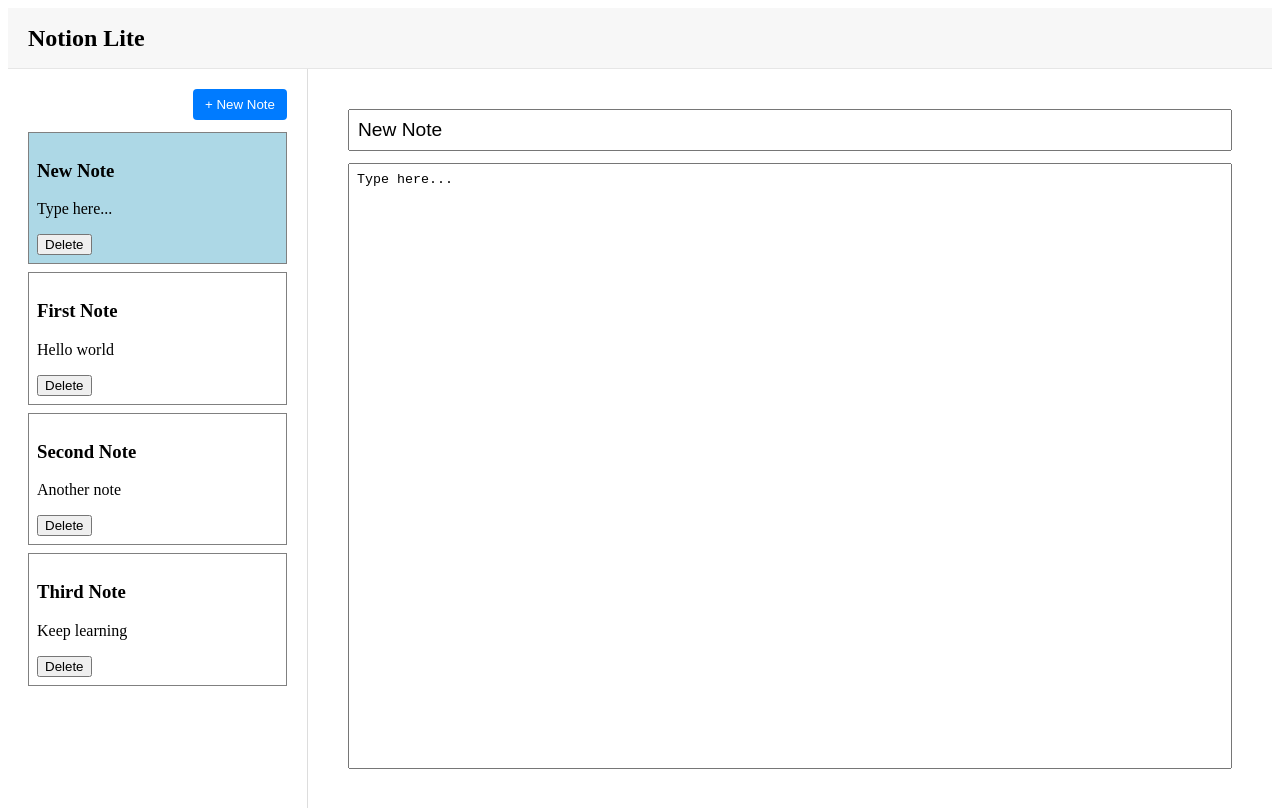
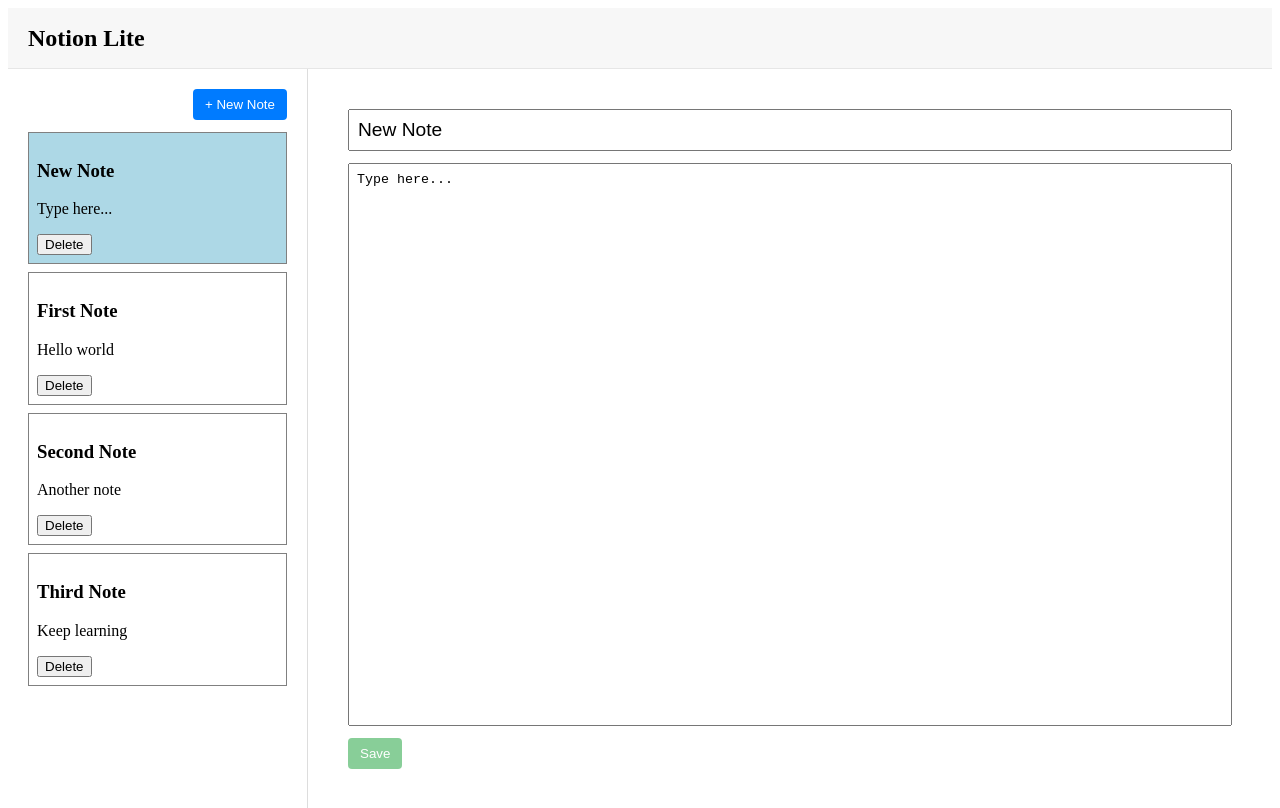
Before and after one commit to saifxss/notion-lite, a React (Vite) app: page / in a window 1280 px wide. Both pictures are taken after a click on the button "+ New Note". Shown: the top 808 px of the page. Built offline with nearby package versions, Linux system fonts and the light colour scheme.

Commit message:
Updated the NoteEditor

```diff
--- a/src/App.css
+++ b/src/App.css
@@ -63,3 +63,18 @@
   resize: none;
   min-height: 200px;
 }
+
+.editor-actions {
+  margin-top: 12px;
+}
+
+.save-btn {
+  background: #28a745;
+  color: white;
+  border: none;
+  padding: 8px 12px;
+  border-radius: 4px;
+  cursor: pointer;
+}
+
+.save-btn:disabled { opacity: 0.55; cursor: not-allowed; }
--- a/src/App.tsx
+++ b/src/App.tsx
@@ -57,7 +57,6 @@
             selectedNoteId={selectedNoteId}
             onSelectNote={setSelectedNoteId}
             onDeleteNote={deleteNote}
-            onUpdateNote={updateNote}
           />
         </aside>
         <section className="editor-area">
--- a/src/components/NoteEditor.tsx
+++ b/src/components/NoteEditor.tsx
@@ -1,3 +1,4 @@
+import { useState, useEffect } from "react";
 import type { Note } from "../types/note";
 
 interface NoteEditorProps {
@@ -6,21 +7,39 @@
 }
 
 export default function NoteEditor({ note, onChange }: NoteEditorProps) {
+  const [title, setTitle] = useState(note?.title ?? "");
+  const [content, setContent] = useState(note?.content ?? "");
+
+  useEffect(() => {
+    setTitle(note?.title ?? "");
+    setContent(note?.content ?? "");
+  }, [note?.id]);
+
   if (!note) {
     return <p>Select a note to edit</p>;
   }
 
+  const save = () => {
+    onChange({ ...note, title, content });
+  };
+
+  const unchanged = note.title === title && note.content === content;
+
   return (
     <div className="note-editor">
       <input className="note-title"
-        value={note.title}
-        onChange={(e) => onChange({ ...note, title: e.target.value })}
+        value={title}
+        onChange={(e) => setTitle(e.target.value)}
       />
 
       <textarea className="note-content"
-        value={note.content}
-        onChange={(e) => onChange({ ...note, content: e.target.value })}
+        value={content}
+        onChange={(e) => setContent(e.target.value)}
       />
+
+      <div className="editor-actions">
+        <button className="save-btn" onClick={save} disabled={unchanged}>Save</button>
+      </div>
     </div>
   );
 }
--- a/src/components/NoteItem.tsx
+++ b/src/components/NoteItem.tsx
@@ -1,33 +1,16 @@
 import type { Note } from "../types/note";
-import { useState, useEffect } from "react";
 
 interface NoteItemProps {
   note: Note;
   isSelected: boolean;
   onClick: () => void;
   onDelete: () => void;
-  onUpdate: (note: Note) => void;
 }
 
-export default function NoteItem({ note, isSelected, onClick, onDelete, onUpdate }: NoteItemProps) {
-  const [editing, setEditing] = useState(false);
-  const [title, setTitle] = useState(note.title);
-  const [content, setContent] = useState(note.content);
-
-  useEffect(() => {
-    setTitle(note.title);
-    setContent(note.content);
-    setEditing(false);
-  }, [note.id]);
-
-  const save = () => {
-    onUpdate({ ...note, title, content });
-    setEditing(false);
-  };
-
+export default function NoteItem({ note, isSelected, onClick, onDelete }: NoteItemProps) {
  return (
     <div
-      onClick={() => { onClick(); setEditing(true); }}
+      onClick={onClick}
       style={{
         border: "1px solid gray",
         padding: "8px",
@@ -36,18 +19,8 @@
         cursor: "pointer",
       }}
     >
-      {editing ? (
-        <>
-          <input value={title} onChange={(e) => setTitle(e.target.value)} />
-          <textarea value={content} onChange={(e) => setContent(e.target.value)} />
-          <button onClick={(e) => { e.stopPropagation(); save(); }}>Save</button>
-        </>
-      ) : (
-        <>
-          <h3>{note.title}</h3>
-          <p>{note.content}</p>
-        </>
-      )}
+      <h3>{note.title}</h3>
+      <p>{note.content}</p>
       <button onClick={(e) => { e.stopPropagation(); onDelete(); }}>Delete</button>
     </div>
   );
--- a/src/components/NoteList.tsx
+++ b/src/components/NoteList.tsx
@@ -6,7 +6,6 @@
   selectedNoteId: number | null;
   onSelectNote: (id: number) => void;
   onDeleteNote: (id: number) => void;
-  onUpdateNote: (note: Note) => void;
   onAddNote: () => void;
 }
 
@@ -15,7 +14,6 @@
   selectedNoteId,
   onSelectNote,
   onDeleteNote,
-  onUpdateNote,
   onAddNote
 }: NoteListProps) {
   return (
@@ -31,7 +29,6 @@
             isSelected={note.id === selectedNoteId}
             onClick={() => onSelectNote(note.id)}
             onDelete={() => onDeleteNote(note.id)}
-            onUpdate={onUpdateNote}
           />
         ))}
       </div>
```
